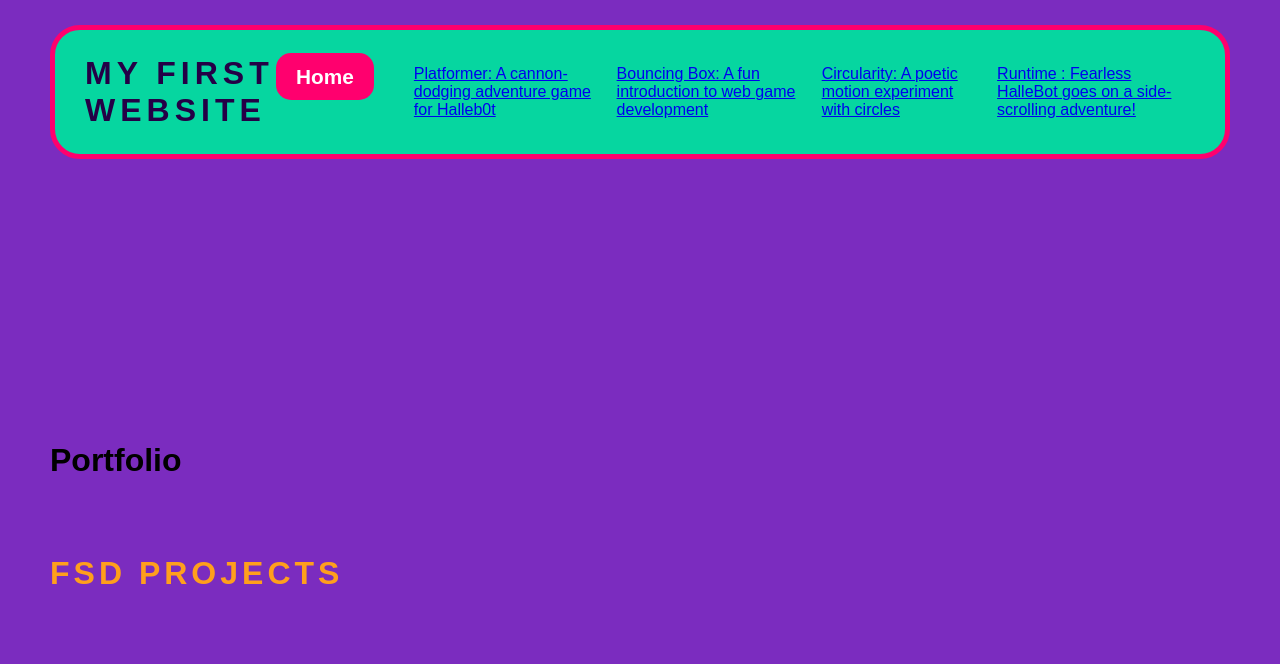
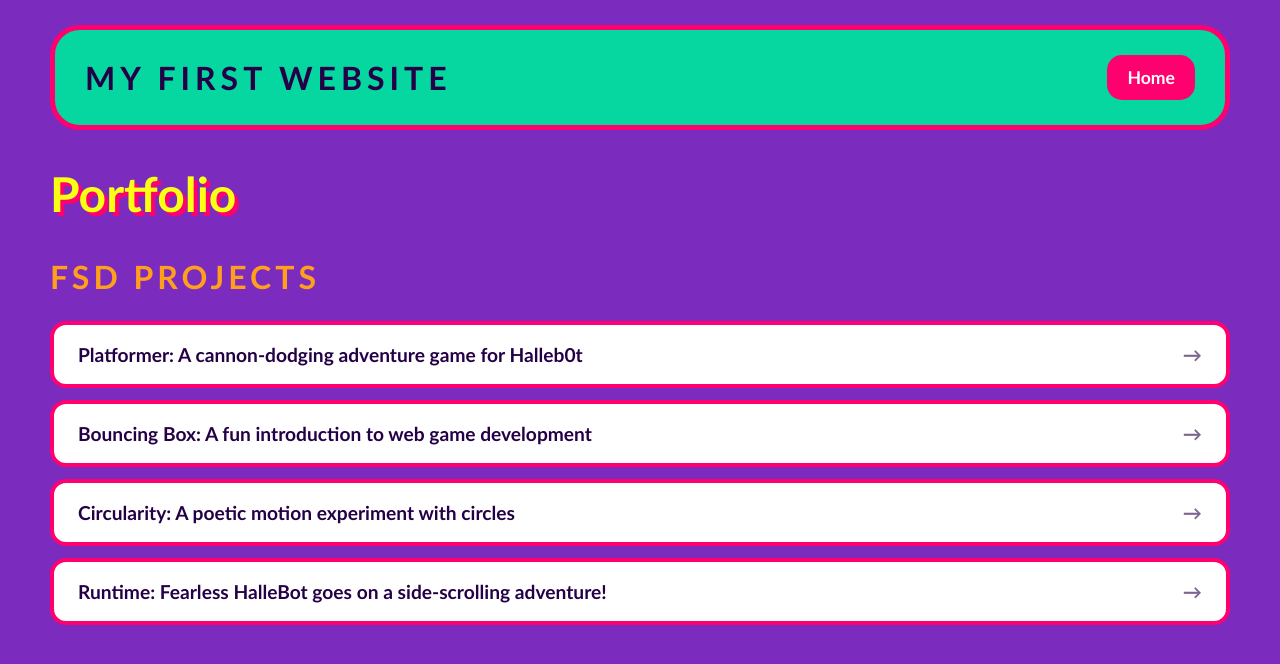
Before and after one commit to lanceriche-droid/lanceriche-droid.github.io, a plain HTML site: page portfolio.html in a window 1280 px wide. Drawn offline with Linux system fonts and the light colour scheme.

Commit message:
add portfolio page to website

```diff
--- a/portfolio.html
+++ b/portfolio.html
@@ -1,55 +1,43 @@
 <!DOCTYPE html>
 <html>
   <head>
-  <title> My First Website </title>
+    <title>My First Website</title>
     <link rel="stylesheet" href="style.css" />
   </head>
   <body>
     <!-- All content goes here -->
     <div id="all-contents">
-  <nav> <h1> My First Website</h1>
+      <nav>
+        <h1>My First Website</h1>
         <ul id="nav-ul">
           <li class="nav-li">
             <a href="index.html">Home</a>
           </li>
-<li class="nav-li">
-<li>
-  <a href="fsd-projects/platformer/">Platformer: A cannon-dodging adventure game for Halleb0t</a>
-</li>
-<li>
-  <a href="fsd-projects/bouncing-box/">Bouncing Box: A fun introduction to web game development</a>
-</li>
-<li>
-  <a href="fsd-projects/circularity/">Circularity: A poetic motion experiment with circles</a>
-</li>
-<li>
- <a href="fsd-projects/runtime/">Runtime : Fearless HalleBot goes on a side-scrolling adventure!</a>
-</li>
-
-</li>
-
 
         </ul>
-
-
       </nav>
       <main>
         <div class="content">
           <h1>Portfolio</h1>
           <h3>FSD Projects</h3>
           <ul id="portfolio">
-
+           <li class="nav-li">
+            <a href="fsd-projects/platformer/">Platformer: A cannon-dodging adventure game for Halleb0t</a>
+          </li>
+          <li class="nav-li">
+            <a href="fsd-projects/bouncing-box/">Bouncing Box: A fun introduction to web game development</a>
+          </li>
+          <li class="nav-li">
+            <a href="fsd-projects/circularity/">Circularity: A poetic motion experiment with circles</a>
+          </li>
+          <li class="nav-li">
+            <a href="fsd-projects/runtime/">Runtime: Fearless HalleBot goes on a side-scrolling adventure!</a>
+          </li>
           </ul>
 
           <!-- ASD Projects will go here -->
-
         </div>
       </main>
-
-
-
-
     </div>
-
   </body>
 </html>
--- a/style.css
+++ b/style.css
@@ -6,7 +6,7 @@ body {
   margin: 0;
   background: #7b2cbf;
   color: #ffd166;
-  font-family: fantasy;
+  font-family: 'Trebuchet MS', Impact, sans-serif;
 }
 
 #all-contents {
@@ -39,35 +39,43 @@ nav h1 {
 #nav-ul {
   list-style: none;
   display: flex;
+  flex-wrap: wrap;
   gap: 20px;
   margin: 0;
   padding: 0;
 }
 
 .nav-li a {
+  display: inline-block;
   color: #ffffff;
   text-decoration: none;
-  font-size: 1.3rem;
+  font-size: 1.1rem;
   font-weight: bold;
   padding: 12px 20px;
   border-radius: 15px;
   background: #ff006e;
-  transition: 0.3s;
+  transition: transform 0.3s ease, background 0.3s ease, color 0.3s ease;
 }
 
 .nav-li a:hover {
   background: #fbff12;
   color: #000000;
-  transform: scale(1.15);
+  transform: scale(1.08);
 }
 
-/* Main content */
+/* Main Content Grid */
 main {
   display: grid;
   grid-template-columns: minmax(250px, 1fr) minmax(400px, 1.5fr);
-  align-items: center;
+  align-items: start;
   min-height: calc(100vh - 150px);
   gap: 60px;
+}
+
+/* Adjust layout when sidebar is absent */
+main:has(.sidebar:empty),
+main:not(:has(.sidebar)) {
+  grid-template-columns: 1fr;
 }
 
 .sidebar {
@@ -79,9 +87,17 @@ main {
   flex-direction: column;
   align-items: flex-start;
   gap: 15px;
+  width: 100%;
 }
 
-/* Name */
+/* Section Titles */
+.content h1 {
+  color: #fbff12;
+  font-size: 3rem;
+  margin: 0;
+  text-shadow: 4px 4px #ff006e;
+}
+
 h2 {
   color: #fbff12;
   font-size: 4rem;
@@ -89,18 +105,8 @@ h2 {
   text-shadow: 5px 5px #ff006e;
 }
 
-/* Description */
-.content p {
-  color: #00f5d4;
-  font-size: 1.8rem;
-  background: #240046;
-  padding: 15px 25px;
-  border-radius: 20px;
-}
-
-/* Interests */
 .content h3 {
-  margin-top: 40px;
+  margin-top: 20px;
   margin-bottom: 10px;
   font-size: 2rem;
   color: #ff9f1c;
@@ -108,7 +114,18 @@ h2 {
   letter-spacing: 4px;
 }
 
-.content ul {
+/* Paragraph Text */
+.content p {
+  color: #00f5d4;
+  font-size: 1.8rem;
+  background: #240046;
+  padding: 15px 25px;
+  border-radius: 20px;
+  margin: 0;
+}
+
+/* Generic Lists */
+.content ul:not(#portfolio) {
   list-style: none;
   margin: 0;
   padding: 0;
@@ -117,7 +134,7 @@ h2 {
   gap: 15px;
 }
 
-.content li {
+.content ul:not(#portfolio) li {
   color: #240046;
   font-size: 1.4rem;
   font-weight: bold;
@@ -125,16 +142,16 @@ h2 {
   background: #ffbe0b;
   border: 4px solid #ff006e;
   border-radius: 50px;
-  transition: 0.3s;
+  transition: transform 0.3s ease, background 0.3s ease, color 0.3s ease;
 }
 
-.content li:hover {
+.content ul:not(#portfolio) li:hover {
   background: #00f5d4;
   color: #ff006e;
-  transform: rotate(-5deg) scale(1.1);
+  transform: rotate(-3deg) scale(1.05);
 }
 
-/* Image */
+/* Sidebar Image */
 .sidebar-img {
   width: 100%;
   max-width: 600px;
@@ -145,7 +162,7 @@ h2 {
   border: 10px solid #ffbe0b;
   box-shadow: 15px 15px 0 #ff006e;
   filter: saturate(150%);
-  transition: 0.4s;
+  transition: transform 0.4s ease, border-color 0.4s ease, box-shadow 0.4s ease;
 }
 
 .sidebar-img:hover {
@@ -154,11 +171,7 @@ h2 {
   box-shadow: 20px 20px 0 #fbff12;
 }
 
-/* Portfolio styles */
-.content h1 {
-  color: black;
-}
-
+/* Portfolio Specific Styles */
 #portfolio {
   list-style: none;
   margin: 0;
@@ -166,12 +179,19 @@ h2 {
   width: 100%;
   display: flex;
   flex-direction: column;
-  gap: 8px;
+  gap: 12px;
 }
 
 #portfolio li {
+  padding: 0;
+  background: transparent;
+  border: none;
   border-radius: 12px;
   overflow: hidden;
+}
+
+#portfolio li:hover {
+  transform: none;
 }
 
 #portfolio a {
@@ -179,30 +199,30 @@ h2 {
   justify-content: space-between;
   align-items: center;
   text-decoration: none;
-  color: #444;
-  padding: 16px 20px;
-  font-size: 1.1rem;
-  font-weight: 500;
-  background: #fff;
-  border: 1px solid #e0e0e0;
-  border-radius: 12px;
+  color: #240046;
+  padding: 18px 24px;
+  font-size: 1.2rem;
+  font-weight: bold;
+  background: #ffffff;
+  border: 4px solid #ff006e;
+  border-radius: 16px;
   transition: background 0.25s ease, color 0.25s ease, transform 0.25s ease;
 }
 
 #portfolio a:hover {
-  background: #000;
-  color: #fff;
-  transform: translateX(4px);
+  background: #fbff12;
+  color: #240046;
+  transform: translateX(8px);
 }
 
 #portfolio a::after {
-  content: "->";
-  font-size: 0.85rem;
-  opacity: 0.4;
-  transition: opacity 0.25s ease;
-  white-space: nowrap;
+  content: "→";
+  font-size: 1.2rem;
+  opacity: 0.6;
+  transition: opacity 0.25s ease, transform 0.25s ease;
 }
 
 #portfolio a:hover::after {
   opacity: 1;
+  transform: translateX(4px);
 }
```
Lines whose indentation alone changed are shown as unchanged.
